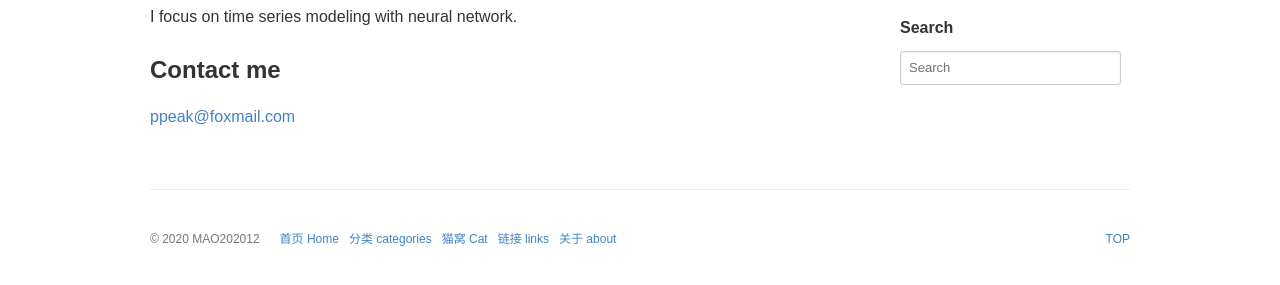
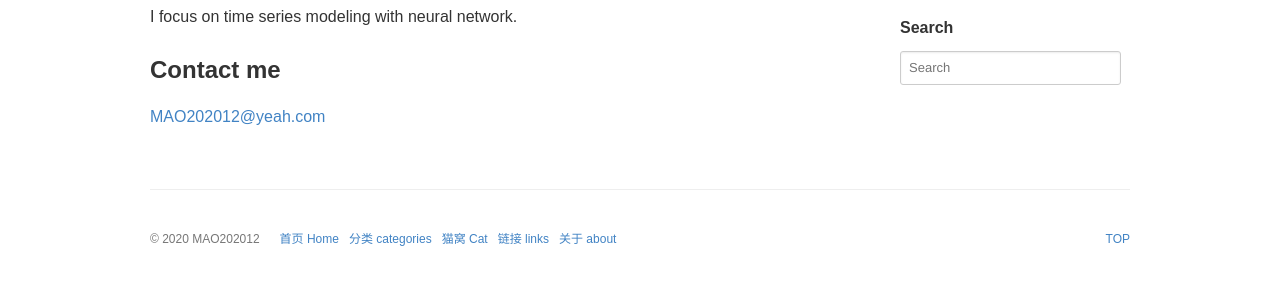
Before and after one commit to MAO202012/MAO202012.github.io, a Jekyll site: the page built from pages/about.md, in a window 1280 px wide. Shown: the part 191-476 px from the top of the page. Built offline with Jekyll 4.4.1, drawn with Linux system fonts in a browser that asks for light colours; some web fonts are replaced; comment, search, counter and statistics services are not loaded; a style sheet for code colours, icons or effects is not loaded.

Commit message:
Update about.md

```diff
--- a/pages/about.md
+++ b/pages/about.md
@@ -9,4 +9,4 @@ I focus on time series modeling with neural network.
 
 ### Contact me
 
-[ppeak@foxmail.com](mailto:ppeak@foxmail.com)
+[MAO202012@yeah.com](mailto:MAO202012@yeah.com)
```
